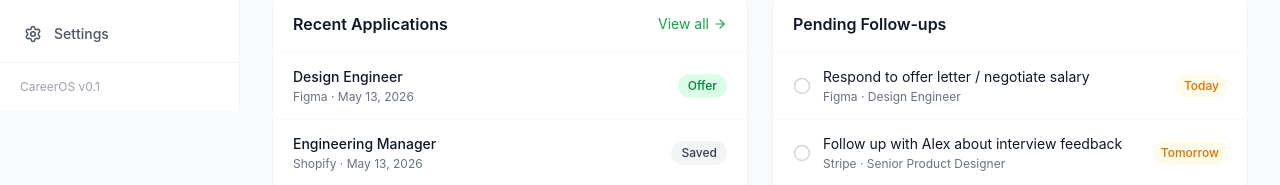
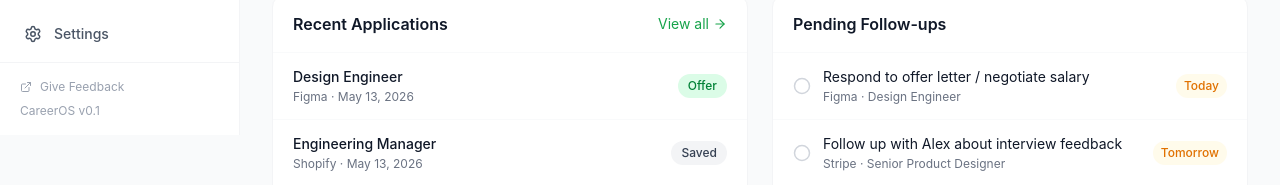
Before and after one commit to Alia2035/CareerOS, a Next.js app: page / in a window 1280 px wide. Shown: the part 338-523 px from the top of the page. Built offline with nearby package versions, Linux system fonts and the light colour scheme.

Commit message:
Add give feedback

```diff
--- a/src/components/layout/Sidebar.tsx
+++ b/src/components/layout/Sidebar.tsx
@@ -13,6 +13,7 @@ import {
   Settings,
   Menu,
   X,
+  ExternalLink,
 } from "lucide-react";
 import { cn } from "@/lib/utils";
 
@@ -97,7 +98,16 @@ export default function Sidebar() {
         </nav>
 
         {/* Footer */}
-        <div className="px-5 py-4 border-t border-gray-100">
+        <div className="px-5 py-4 border-t border-gray-100 space-y-2">
+          <a
+            href="https://forms.gle/87oStdgkMianryiaA"
+            target="_blank"
+            rel="noopener noreferrer"
+            className="flex items-center gap-2 text-xs text-gray-400 hover:text-gray-600 transition-colors"
+          >
+            <ExternalLink size={12} />
+            Give Feedback
+          </a>
           <p className="text-xs text-gray-400">CareerOS v0.1</p>
         </div>
       </aside>
```
